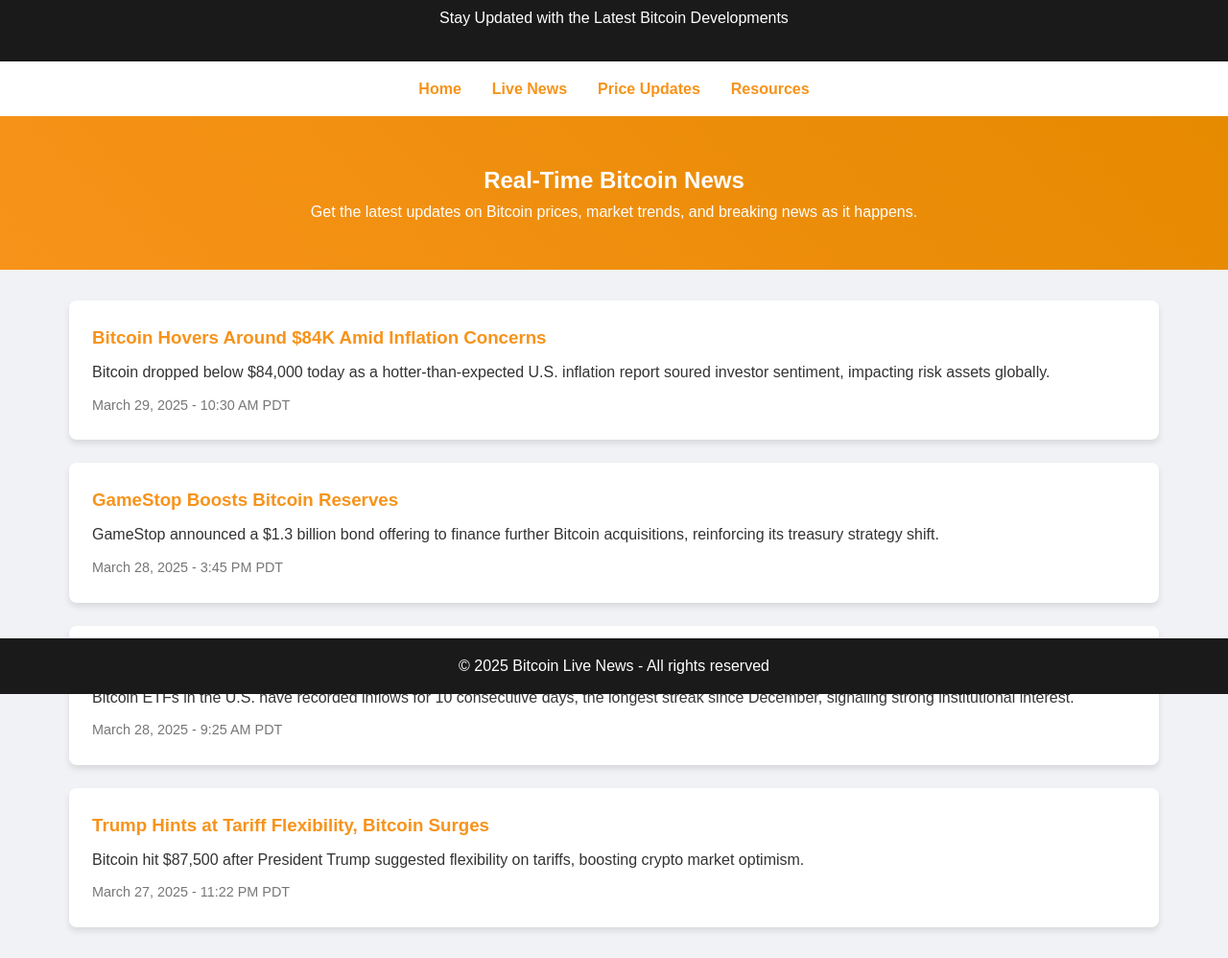
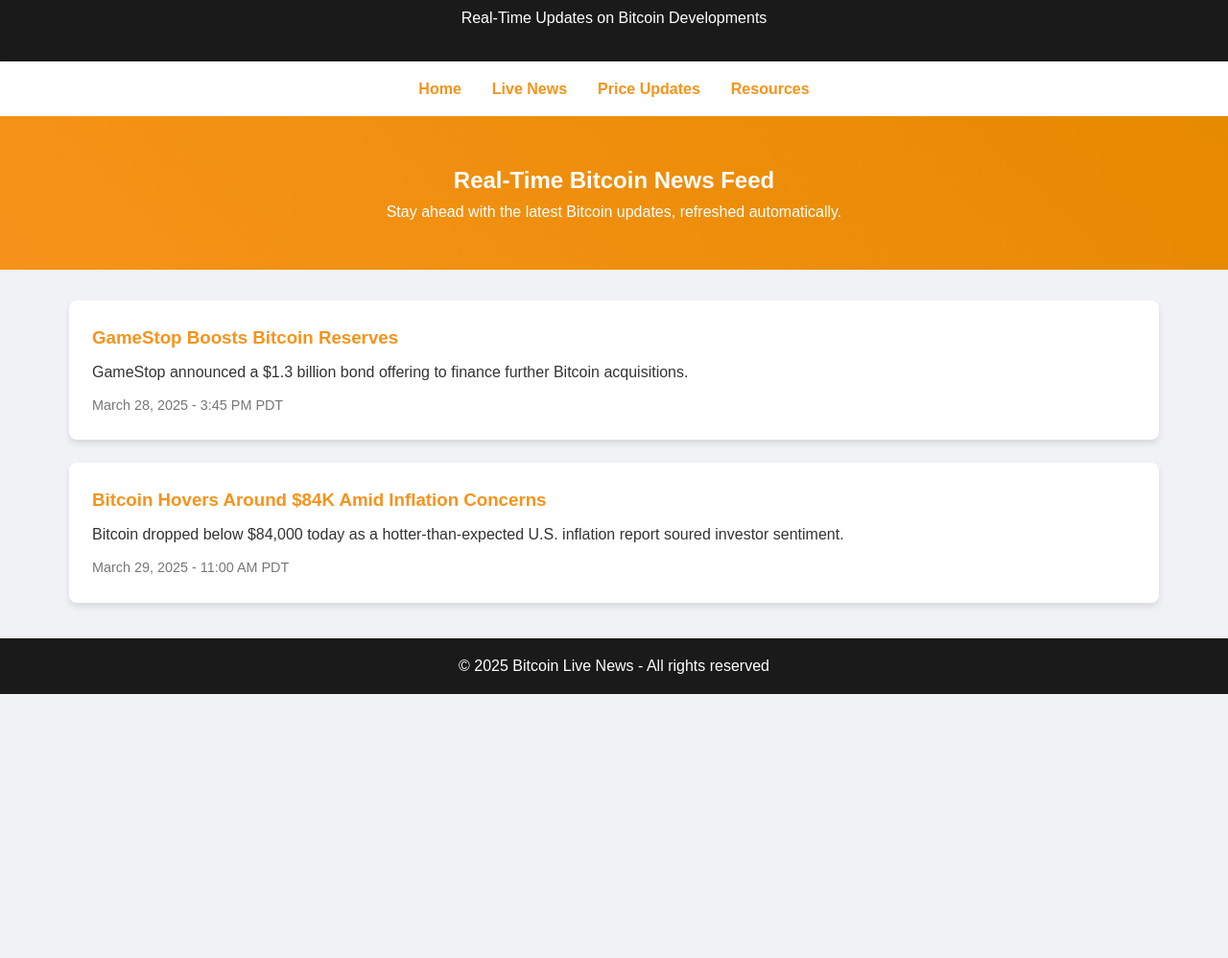
Before and after one commit to Daan-25/Bitmunt, a plain HTML site: page news.html in a window 1280 px wide. Shown: the part 77-1075 px from the top of the page at 96% size. After the commit the page ends 800 px from the top, so only its background shows below. Drawn offline with Linux system fonts and the light colour scheme.

Commit message:
Update news.html

```diff
--- a/news.html
+++ b/news.html
@@ -3,7 +3,7 @@
 <head>
     <meta charset="UTF-8">
     <meta name="viewport" content="width=device-width, initial-scale=1.0">
-    <title>Bitcoin Live News</title>
+    <title>Bitcoin Live News - Real-Time Updates</title>
     <style>
         * {
             margin: 0;
@@ -112,12 +112,12 @@
 <body>
     <header>
         <h1>Bitcoin Live News</h1>
-        <p>Stay Updated with the Latest Bitcoin Developments</p>
+        <p>Real-Time Updates on Bitcoin Developments</p>
     </header>
 
     <nav>
         <ul>
-            <li><a href="#home">Home</a></li>
+            <li><a href="index.html">Home</a></li>
             <li><a href="#news">Live News</a></li>
             <li><a href="#price">Price Updates</a></li>
             <li><a href="#resources">Resources</a></li>
@@ -125,38 +125,64 @@
     </nav>
 
     <section class="hero">
-        <h2>Real-Time Bitcoin News</h2>
-        <p>Get the latest updates on Bitcoin prices, market trends, and breaking news as it happens.</p>
+        <h2>Real-Time Bitcoin News Feed</h2>
+        <p>Stay ahead with the latest Bitcoin updates, refreshed automatically.</p>
     </section>
 
-    <section class="news-container" id="news">
-        <div class="news-item">
-            <h3>Bitcoin Hovers Around $84K Amid Inflation Concerns</h3>
-            <p>Bitcoin dropped below $84,000 today as a hotter-than-expected U.S. inflation report soured investor sentiment, impacting risk assets globally.</p>
-            <span class="timestamp">March 29, 2025 - 10:30 AM PDT</span>
-        </div>
-
-        <div class="news-item">
-            <h3>GameStop Boosts Bitcoin Reserves</h3>
-            <p>GameStop announced a $1.3 billion bond offering to finance further Bitcoin acquisitions, reinforcing its treasury strategy shift.</p>
-            <span class="timestamp">March 28, 2025 - 3:45 PM PDT</span>
-        </div>
-
-        <div class="news-item">
-            <h3>U.S. Spot Bitcoin ETFs See 10-Day Inflow Streak</h3>
-            <p>Bitcoin ETFs in the U.S. have recorded inflows for 10 consecutive days, the longest streak since December, signaling strong institutional interest.</p>
-            <span class="timestamp">March 28, 2025 - 9:25 AM PDT</span>
-        </div>
-
-        <div class="news-item">
-            <h3>Trump Hints at Tariff Flexibility, Bitcoin Surges</h3>
-            <p>Bitcoin hit $87,500 after President Trump suggested flexibility on tariffs, boosting crypto market optimism.</p>
-            <span class="timestamp">March 27, 2025 - 11:22 PM PDT</span>
-        </div>
+    <section class="news-container" id="news-feed">
+        <!-- Nieuwsitems worden hier dynamisch toegevoegd -->
     </section>
 
     <footer>
         <p>© 2025 Bitcoin Live News - All rights reserved</p>
     </footer>
+
+    <script>
+        // Simulatie van real-time nieuws (voor demo-doeleinden)
+        const newsFeed = document.getElementById('news-feed');
+        let newsItems = [
+            {
+                title: "Bitcoin Hovers Around $84K Amid Inflation Concerns",
+                content: "Bitcoin dropped below $84,000 today as a hotter-than-expected U.S. inflation report soured investor sentiment.",
+                timestamp: "March 29, 2025 - 11:00 AM PDT"
+            },
+            {
+                title: "GameStop Boosts Bitcoin Reserves",
+                content: "GameStop announced a $1.3 billion bond offering to finance further Bitcoin acquisitions.",
+                timestamp: "March 28, 2025 - 3:45 PM PDT"
+            }
+        ];
+
+        // Functie om nieuws weer te geven
+        function displayNews() {
+            newsFeed.innerHTML = ''; // Leegmaken voor updates
+            newsItems.forEach(item => {
+                const newsDiv = document.createElement('div');
+                newsDiv.classList.add('news-item');
+                newsDiv.innerHTML = `
+                    <h3>${item.title}</h3>
+                    <p>${item.content}</p>
+                    <span class="timestamp">${item.timestamp}</span>
+                `;
+                newsFeed.prepend(newsDiv); // Nieuwe items bovenaan toevoegen
+            });
+        }
+
+        // Simuleer een nieuw bericht elke 10 seconden
+        function addNewItem() {
+            const newItem = {
+                title: `Bitcoin Update - ${new Date().toLocaleTimeString()}`,
+                content: "A new development in the Bitcoin market has just occurred.",
+                timestamp: new Date().toLocaleString('en-US', { timeZone: 'America/Los_Angeles' })
+            };
+            newsItems.unshift(newItem); // Voeg nieuw item bovenaan toe
+            if (newsItems.length > 10) newsItems.pop(); // Beperk tot 10 items
+            displayNews();
+        }
+
+        // Start de nieuwsweergave
+        displayNews();
+        setInterval(addNewItem, 10000); // Voeg elke 10 seconden een nieuw item toe (demo)
+    </script>
 </body>
 </html>
```
